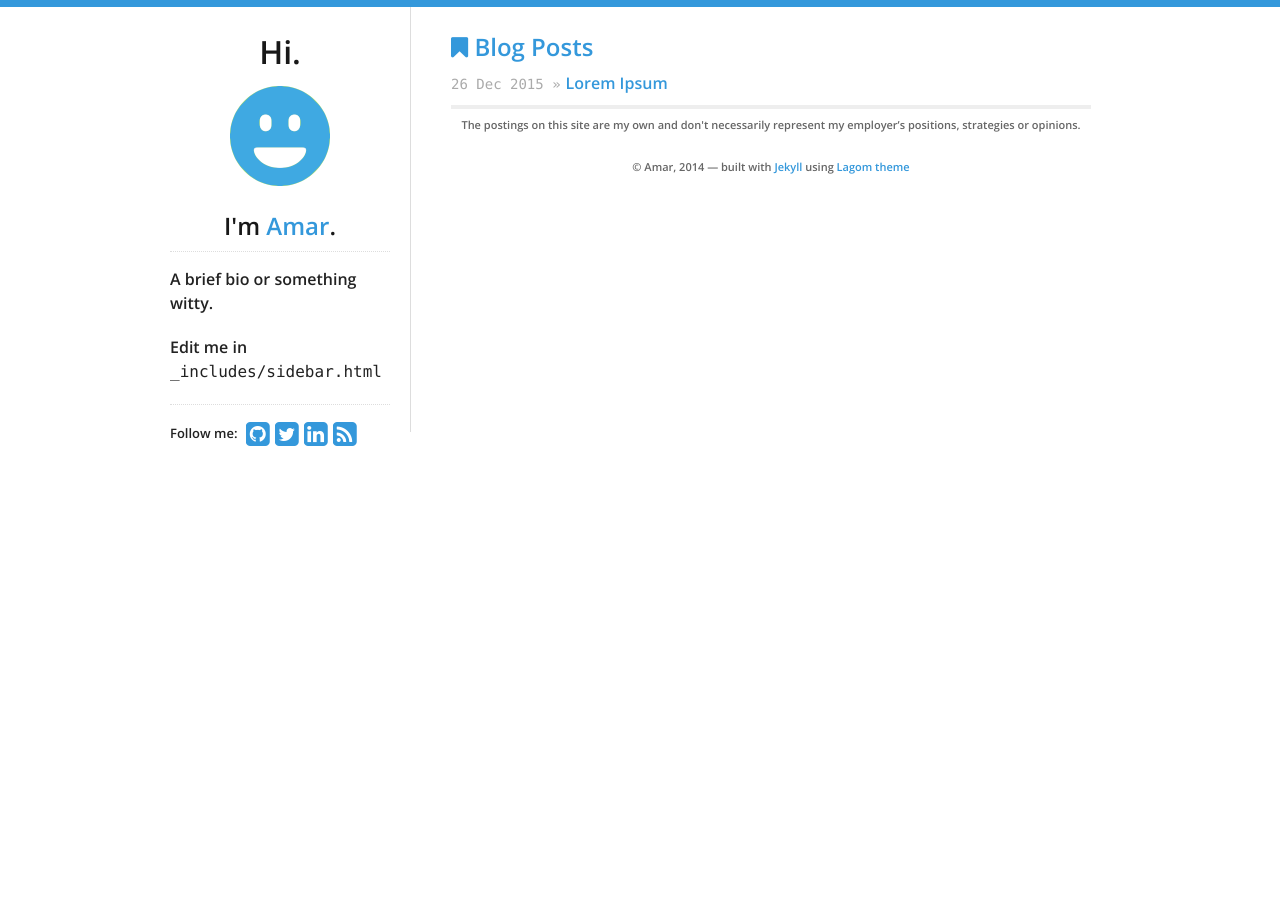
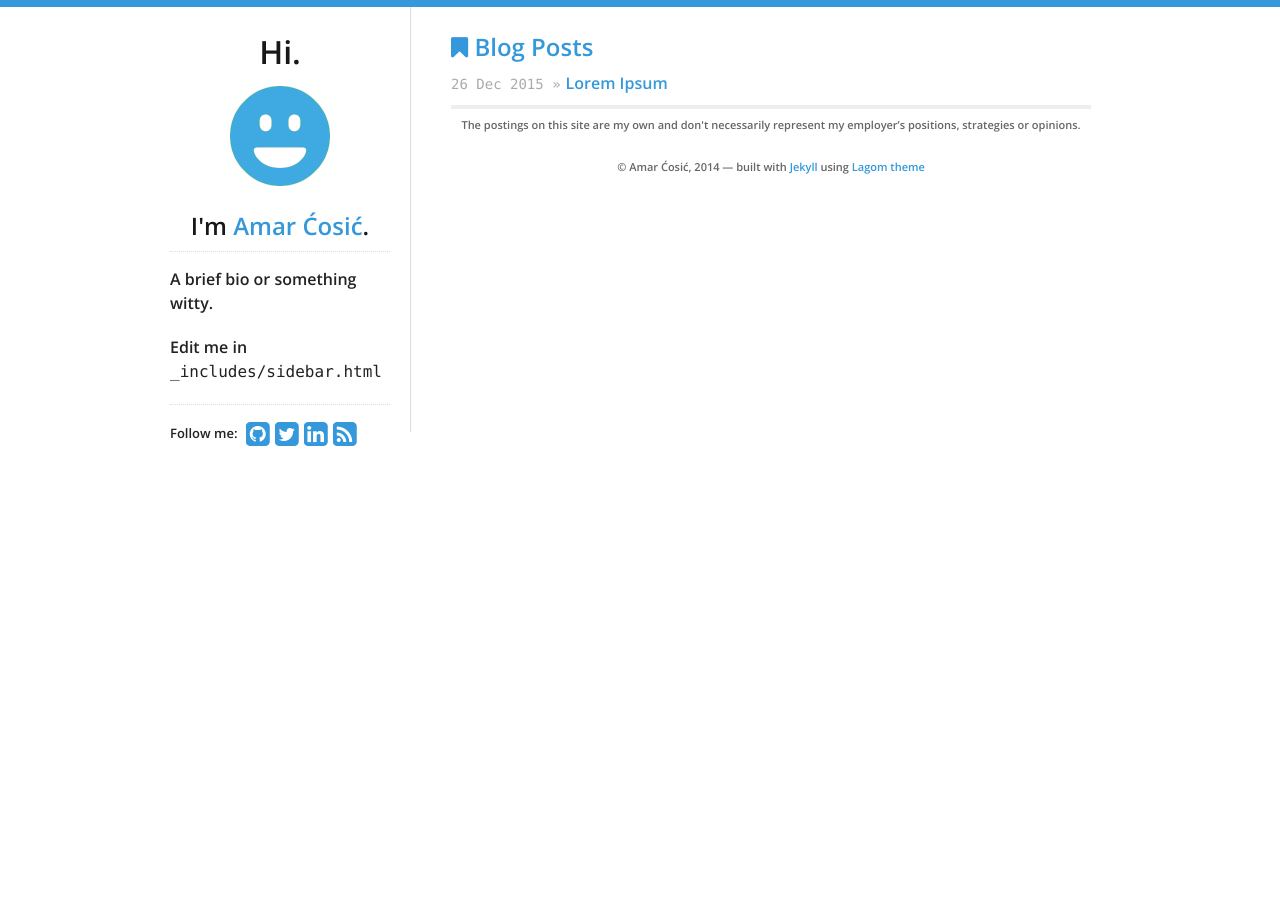
Before and after one commit to amarc/amarc.github.io, a Jekyll site: the page built from index.html, in a window 1280 px wide. Built offline with Jekyll 4.4.1, drawn with Linux system fonts in a browser that asks for light colours; nearby versions of some CDN libraries.

Commit message:
Commit #8

```diff
--- a/_data/theme.yml
+++ b/_data/theme.yml
@@ -19,7 +19,7 @@ social:
   #flickr: johndoe
 
 # "Hi, I'm _______"
-name: Amar
+name: Amar Ćosić
 email: amar@amar.ba
 tagline: "weak opinions, strongly held"
 
```
